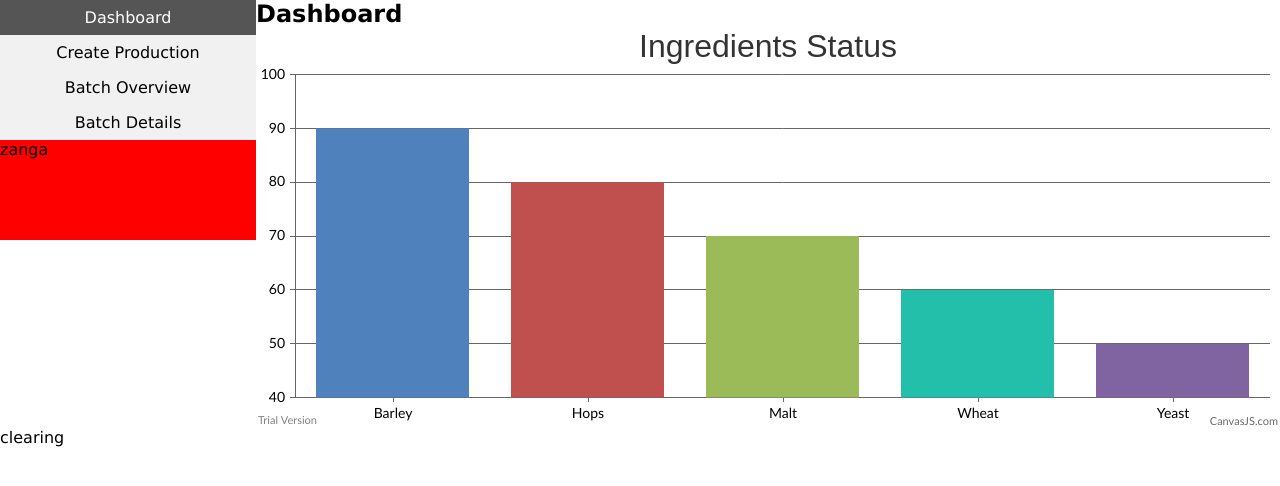
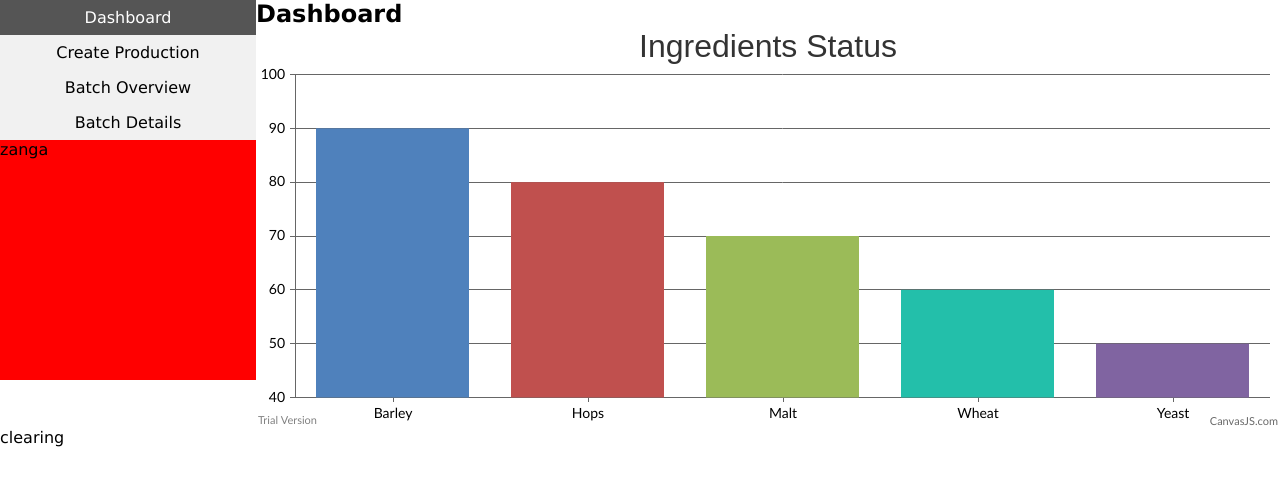
Before and after one commit to SarahKonnild/Semesterprojekt-03, a React (Create React App) app in the folder realFrontend/demo-app/: page / in a window 1280 px wide. Shown: the top 486 px of the page. Built offline with nearby package versions, Linux system fonts and the light colour scheme.

Commit message:
Nyt commit

```diff
--- a/realFrontend/demo-app/src/css/App.css
+++ b/realFrontend/demo-app/src/css/App.css
@@ -18,7 +18,7 @@ NAVIGATION
 
 .zanga{
   width: 100%;
-  height: 100px;
+  height: 240px;
   background-color: red;
 }
 
```
